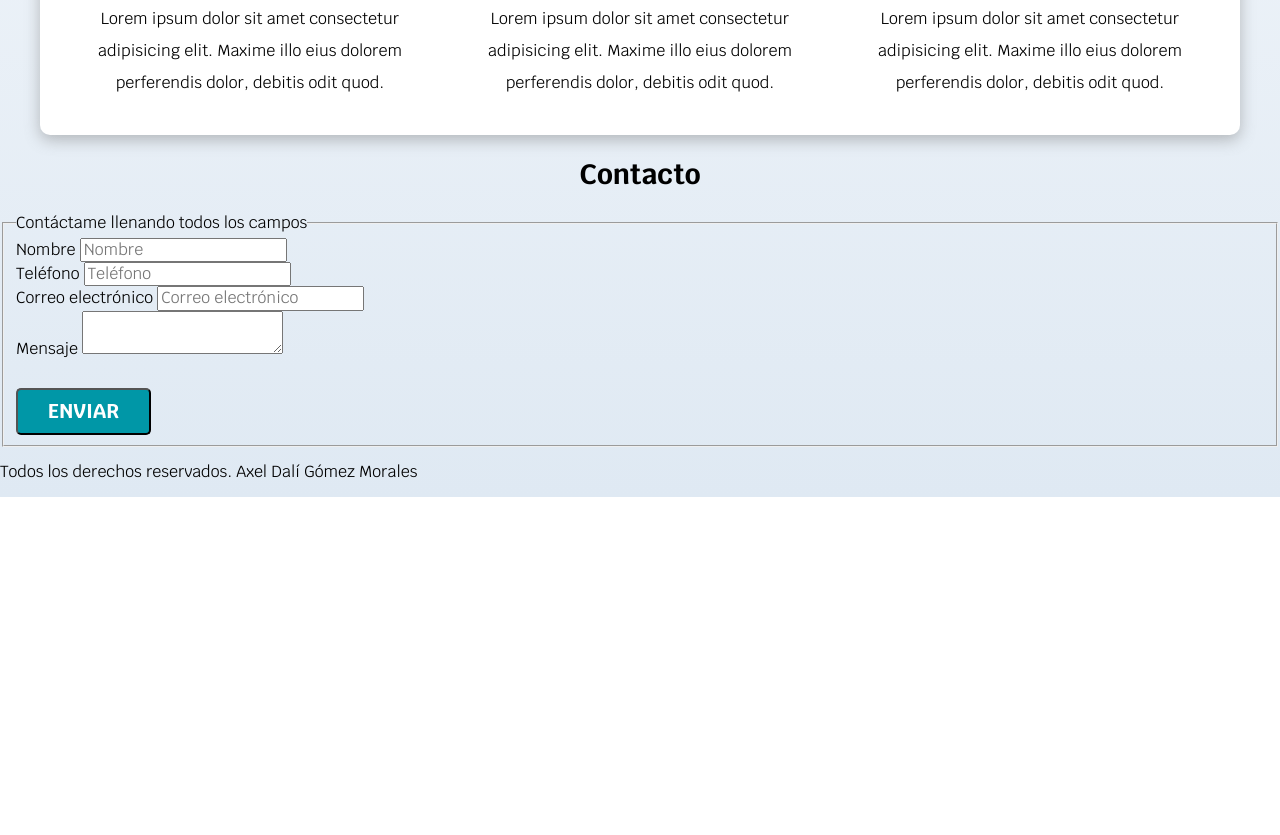
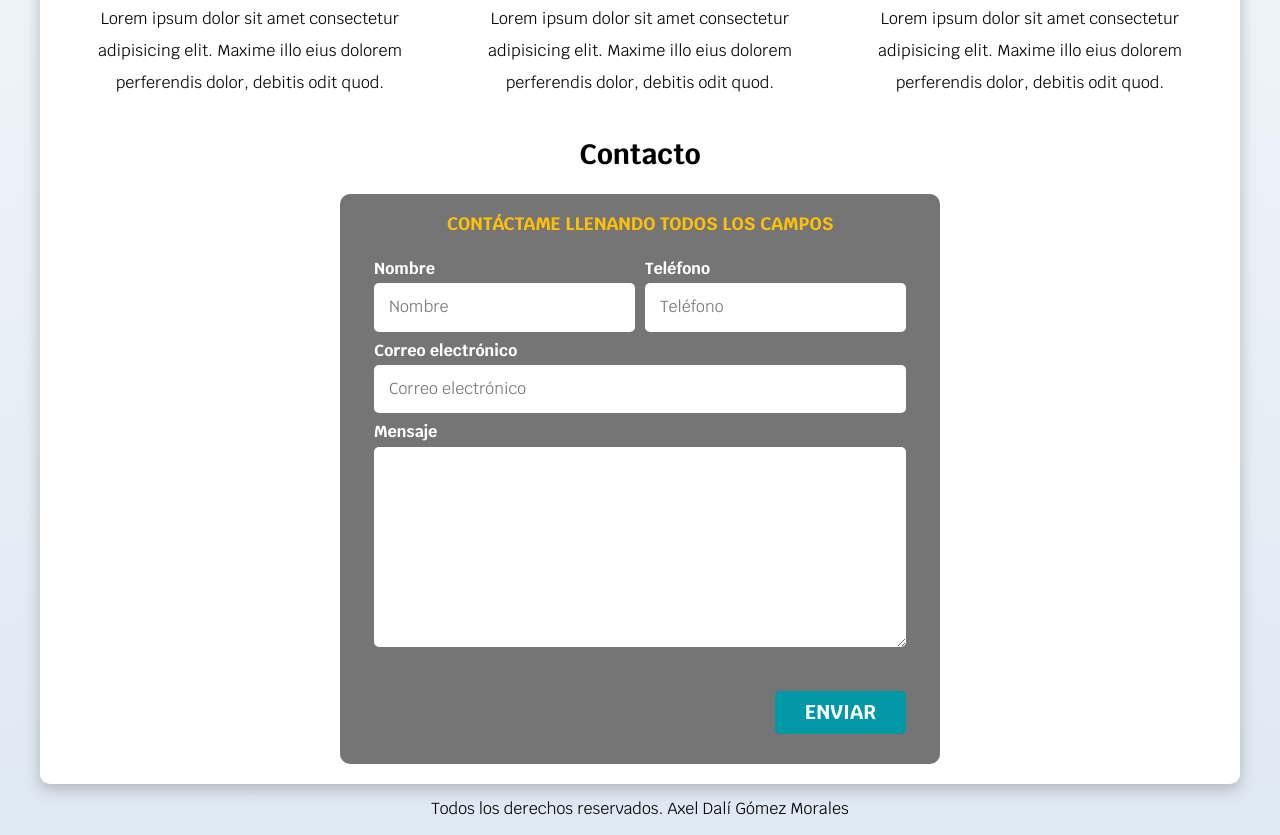
Before and after one commit to AxelDali/freelancer-website, a plain HTML site: page index.html in a window 1280 px wide. Shown: the part 926-1761 px from the top of the page. Before the commit the page ends 1423 px from the top, so only its background shows below. Drawn offline with Linux system fonts and the light colour scheme.

Commit message:
Add styles to contact form

```diff
--- a/css/styles.css
+++ b/css/styles.css
@@ -40,12 +40,17 @@ body {
     border-radius: 0.5rem;
     width: 90%;
     text-align: center;
+    border: none;
 }
 
 @media (min-width: 480px) {
     .button {
         width: auto;
     }
+}
+
+.button:hover {
+    cursor: pointer;
 }
 
 .shadow {
@@ -75,6 +80,25 @@ h1, h2, h3 {
 /* Titles */
 .title span {
     font-size: 2rem;
+}
+
+/* Utilities */
+.w-sm-100 {
+    width: 100%;
+}
+
+@media (min-width: 768px) {
+    .w-sm-100 {
+        width: auto;
+    }
+}
+
+.flex {
+    display: flex;
+}
+
+.align-right {
+    justify-content: flex-end;
 }
 
 /* Main navbar */
@@ -134,7 +158,6 @@ h1, h2, h3 {
 .hero-content h2,
 .hero-content p {
     color: var(--white);
-
 }
 
 .hero-content .location {
@@ -176,3 +199,66 @@ h1, h2, h3 {
     justify-content: space-evenly;
     align-items: center;
 }
+
+/* Contact Form */
+.contact-form {
+    background-color: var(--grey);
+    width: min(60rem, 100%);
+    margin: 0 auto;
+    padding: 2rem;
+    border-radius: 1rem;
+}
+
+.contact-form fieldset {
+    border: none;
+}
+
+.contact-form legend {
+    text-align: center;
+    font-size: 1.8rem;
+    text-transform: uppercase;
+    font-weight: 700;
+    margin-bottom: 2rem;
+    color: var(--primary);
+}
+
+@media (min-width: 768px) {
+    .field-container {
+        display: grid;
+        grid-template-columns: repeat(2, 1fr);
+        grid-template-rows: auto, auto, 20rem;
+        column-gap: 1rem;
+    }
+
+    .field:nth-child(3),
+    .field:nth-child(4) {
+        grid-column: 1 / 3;
+    }
+}
+
+.field {
+    margin-bottom: 1rem;
+}
+
+.field label {
+    color: var(--white);
+    font-weight: 700;
+    margin-bottom: 0.5rem;
+    display: block;
+}
+
+.field textarea {
+    height: 20rem;
+}
+
+.input-text {
+    width: 100%;
+    border: none;
+    padding: 1.5rem;
+    border-radius: 0.5rem;
+}
+
+/* Footer */
+.footer {
+    text-align: center;
+}
--- a/index.html
+++ b/index.html
@@ -99,41 +99,41 @@
                 debitis odit quod.</p>
             </section>
         </div> <!-- .services -->
-    </main>
-
         <section>
             <h2>Contacto</h2>
-        <form action="">
+            <form class="contact-form" action="">
                 <fieldset>
                     <legend>Contáctame llenando todos los campos</legend>
-                <div>
+                    <div class="field-container">
+                        <div class="field">
                             <label>Nombre</label>
-                    <input type="text" placeholder="Nombre">
+                            <input class="input-text" type="text" placeholder="Nombre">
                         </div>
 
-                <div>
+                        <div class="field">
                             <label>Teléfono</label>
-                    <input type="tel" placeholder="Teléfono">
+                            <input class="input-text" type="tel" placeholder="Teléfono">
                         </div>
 
-                <div>
+                        <div class="field">
                             <label>Correo electrónico</label>
-                    <input type="email" placeholder="Correo electrónico">
+                            <input class="input-text" type="email" placeholder="Correo electrónico">
                         </div>
 
-                <div>
+                        <div class="field">
                             <label>Mensaje</label>
-                    <textarea></textarea>
+                            <textarea class="input-text"></textarea>
                         </div>
-
-                <div>
-                    <input class="button" type="submit" value="Enviar">
+                    </div> <!-- field-container -->
+                    <div class="flex align-right">
+                        <input class="button w-sm-100" type="submit" value="Enviar">
                     </div>
                 </fieldset>
             </form>
         </section>
+    </main>
 
-    <footer>
+    <footer class="footer">
         <p>Todos los derechos reservados. Axel Dalí Gómez Morales</p>
     </footer>
 </body>
```
Lines whose indentation alone changed are shown as unchanged.
